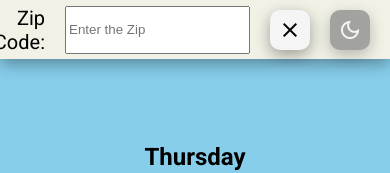
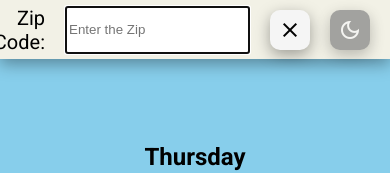
Before and after one commit to lee-cha-dev/weather-app, a plain HTML site: page index.html in a window 390 px wide. Both pictures are taken after a click on the element "menu". Shown: the top 173 px of the page. Drawn offline with nearby package versions, Linux system fonts and the light colour scheme.

Commit message:
Called for focus on zip submit elem within mobile menu's onclick -- blur within mobile menu exit's onclick.

```diff
--- a/css/navbar.css
+++ b/css/navbar.css
@@ -206,7 +206,7 @@
     }
 }
 
-/*FOR ALL NARBAR ELEMS*/
+/*FOR ALL NAVBAR ELEMS*/
 @keyframes display-flex-transition {
     0% {
         opacity: 0;
--- a/js/components/navbar.js
+++ b/js/components/navbar.js
@@ -55,6 +55,7 @@ function zipMobileButton(){
 
     document.getElementById("logo-link").classList.remove("zip-section-active");
 
+    document.getElementById("zipCodeValue").focus();
 }
 
 function closeZipMobile(){
@@ -71,4 +72,6 @@ function closeZipMobile(){
 
     document.getElementById("logo-link").classList.remove("navbar-elem-mobile-inactive");
     document.getElementById("logo-link").classList.add("navbar-elem-mobile-active");
+
+    document.getElementById("zipCodeValue").blur();
 }
```
